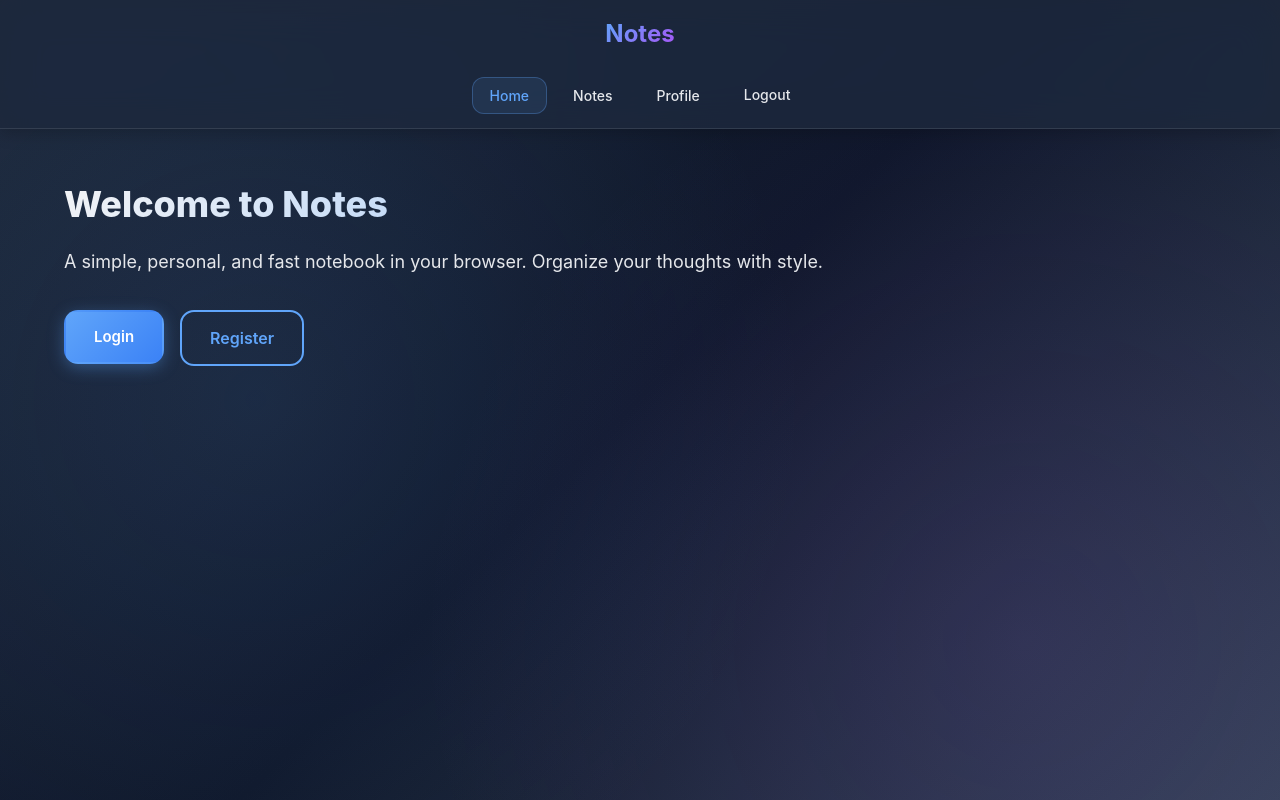
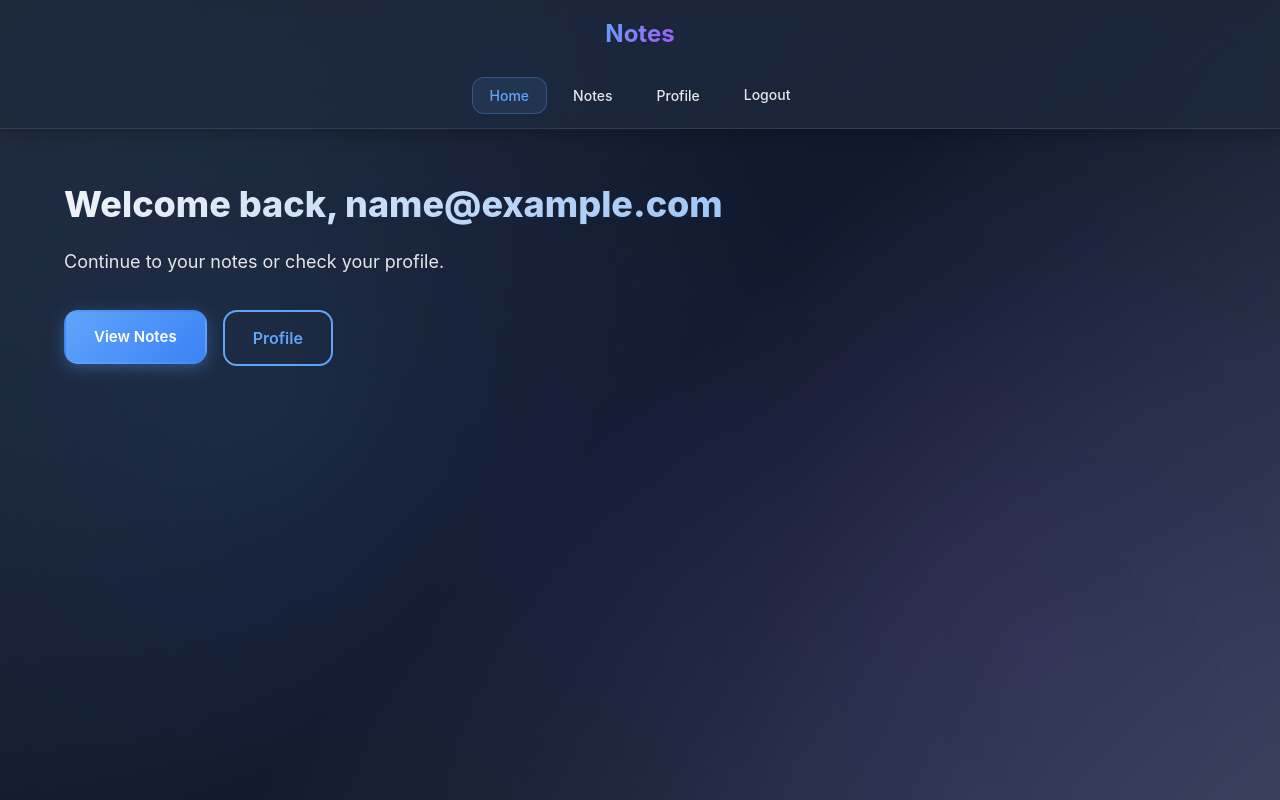
Before and after one commit to bacalsoskills/Blockvengers-notes-website, a React (Vite) app in the folder notes-website/: page / in a window 1280 px wide. Built offline with nearby package versions, Linux system fonts and the light colour scheme; sample sign-in values are in the browser's storage.

Commit message:
changed home, fixed lag when switching pages

```diff
--- a/notes-website/src/pages/Home.jsx
+++ b/notes-website/src/pages/Home.jsx
@@ -1,7 +1,18 @@
 import { Link } from 'react-router-dom'
 import { motion } from 'framer-motion'
 
+function getSession() {
+  try {
+    const raw = localStorage.getItem('session')
+    return raw ? JSON.parse(raw) : null
+  } catch {
+    return null
+  }
+}
+
 export default function Home() {
+  const session = getSession()
+
   return (
     <motion.section
       className="page home"
@@ -9,6 +20,46 @@ export default function Home() {
       animate={{ opacity: 1 }}
       transition={{ duration: 0.5 }}
     >
+      {session ? (
+        <>
+          <motion.h1
+            initial={{ opacity: 0, y: -30 }}
+            animate={{ opacity: 1, y: 0 }}
+            transition={{ delay: 0.1, type: "spring", stiffness: 200, damping: 20 }}
+          >
+            Welcome back{session.email ? `, ${session.email}` : ''}
+          </motion.h1>
+          <motion.p
+            initial={{ opacity: 0, y: 20 }}
+            animate={{ opacity: 1, y: 0 }}
+            transition={{ delay: 0.2, type: "spring", stiffness: 200, damping: 20 }}
+          >
+            Continue to your notes or check your profile.
+          </motion.p>
+          <motion.div
+            className="cta"
+            initial={{ opacity: 0, y: 20 }}
+            animate={{ opacity: 1, y: 0 }}
+            transition={{ delay: 0.3 }}
+          >
+            <motion.div
+              whileHover={{ scale: 1.05 }}
+              whileTap={{ scale: 0.95 }}
+              transition={{ type: "spring", stiffness: 400, damping: 17 }}
+            >
+              <Link className="btn primary" to="/notes">View Notes</Link>
+            </motion.div>
+            <motion.div
+              whileHover={{ scale: 1.05 }}
+              whileTap={{ scale: 0.95 }}
+              transition={{ type: "spring", stiffness: 400, damping: 17 }}
+            >
+              <Link className="btn outline" to="/profile">Profile</Link>
+            </motion.div>
+          </motion.div>
+        </>
+      ) : (
+        <>
           <motion.h1
             initial={{ opacity: 0, y: -30 }}
             animate={{ opacity: 1, y: 0 }}
@@ -44,6 +95,8 @@ export default function Home() {
               <Link className="btn outline" to="/register">Register</Link>
             </motion.div>
           </motion.div>
+        </>
+      )}
     </motion.section>
   )
 }
--- a/notes-website/src/pages/NotesDashboard.jsx
+++ b/notes-website/src/pages/NotesDashboard.jsx
@@ -349,24 +349,6 @@ export default function NotesDashboard() {
           </motion.div>
         )}
 
-        {/* Floating Action Button */}
-        {!showForm && !editing && (
-          <motion.button
-            className="fab"
-            onClick={handleNewNote}
-            initial={{ scale: 0, opacity: 0 }}
-            animate={{ scale: 1, opacity: 1 }}
-            exit={{ scale: 0, opacity: 0 }}
-            whileHover={{ scale: 1.1 }}
-            whileTap={{ scale: 0.9 }}
-            transition={{ type: "spring", stiffness: 400, damping: 17 }}
-          >
-            <svg width="28" height="28" viewBox="0 0 24 24" fill="none" stroke="currentColor" strokeWidth="2.5">
-              <line x1="12" y1="5" x2="12" y2="19"></line>
-              <line x1="5" y1="12" x2="19" y2="12"></line>
-            </svg>
-          </motion.button>
-        )}
       </motion.div>
         </div>
   )
```
Also changed, not shown: 1 other file (tests, documents, lock files or other folders). Lines whose indentation alone changed are shown as unchanged.
